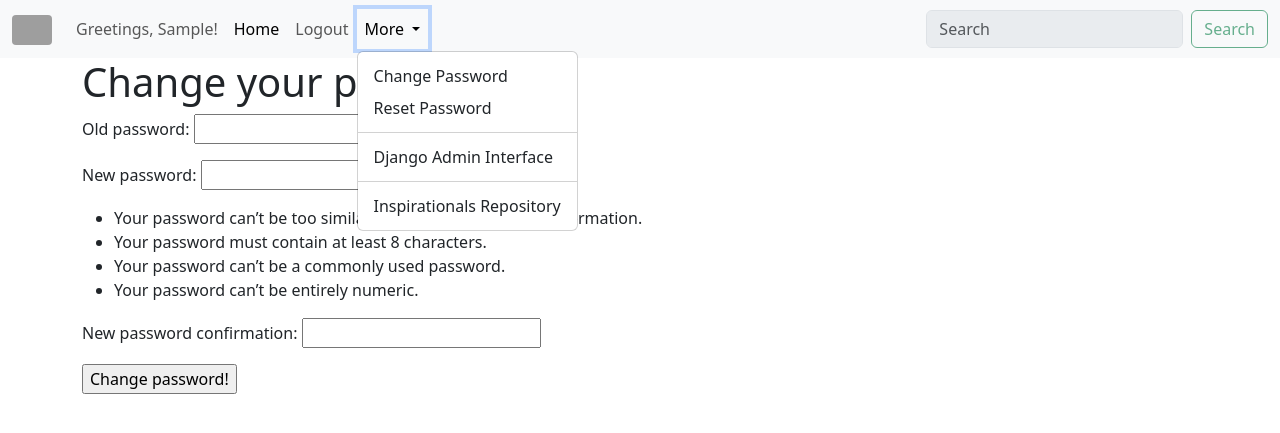
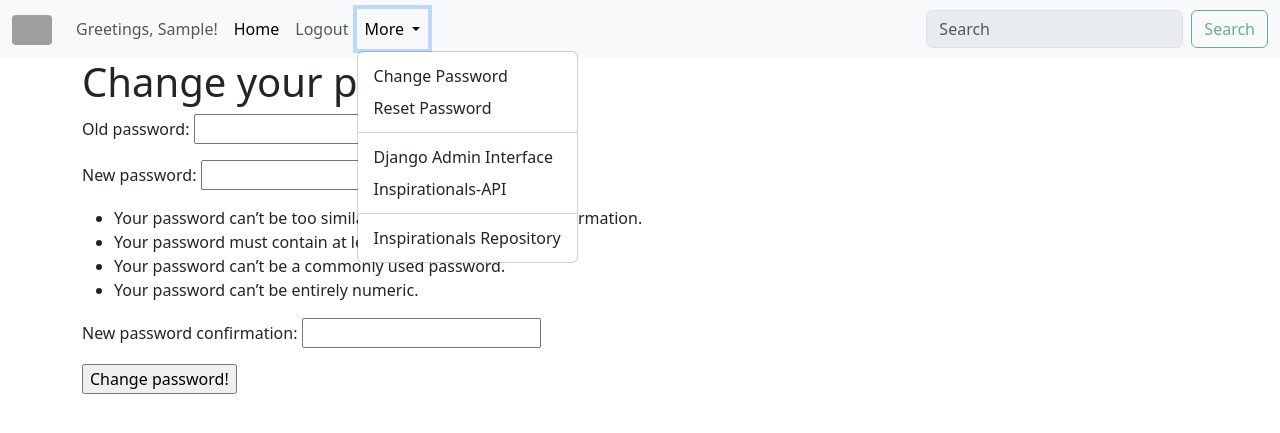
Before and after one commit to brucestull/boosts, a Django app: page /accounts/password_change/ in a window 1280 px wide, after a click on "More". Shown: the top 433 px of the page. Run offline with Django 4.2, Linux system fonts and the light colour scheme; the visitor is signed in with stand-in values (Sample User, id 1); grey boxes are pictures that could not be loaded.

```diff
--- a/templates/base.html
+++ b/templates/base.html
@@ -42,12 +42,6 @@
                                     Greetings, {{ user.username | capfirst }}!
                                 </span>
                             </li>
-                            {% if user.registration_accepted and user.is_staff %}
-                                <li class="nav-item">
-                                    <a class="nav-link"
-                                    href="{% url 'api:current-user' %}">Inspirationals-API</a>
-                                </li>
-                            {% endif %}
                         {% endif %}
                         <li class="nav-item">
                             <a class="nav-link active"
@@ -138,6 +132,10 @@
                                         </a>
                                     </li>
                                     <li>
+                                        <a class="dropdown-item"
+                                        href="{% url 'api:current-user' %}">Inspirationals-API</a>
+                                    </li>
+                                    <li>
                                         <hr class="dropdown-divider">
                                     </li>
                                 {% endif %}
```
Lines whose indentation alone changed are shown as unchanged.
